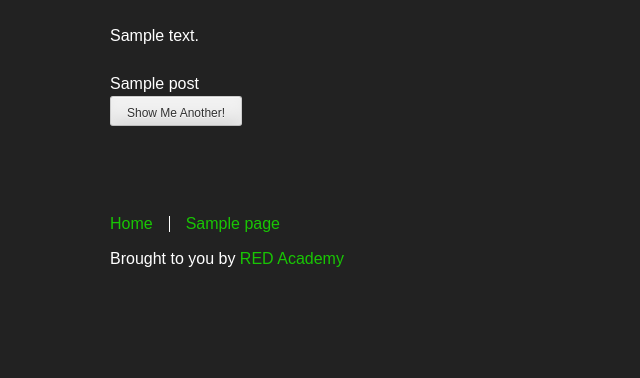
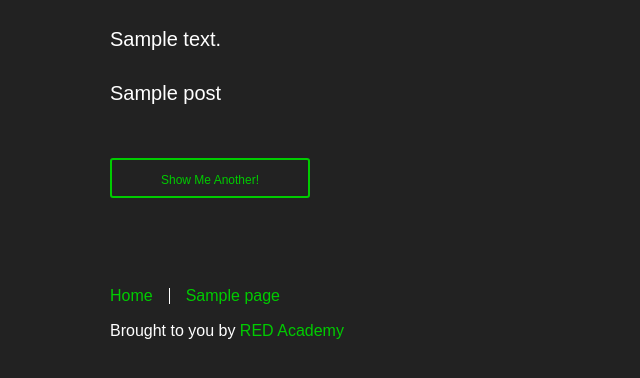
Before and after one commit to mirimar8/Quotes-on-Dev, a WordPress theme: the page made by themes/Quotes-on-Dev-theme/home.php in a window 1280 px wide. Shown: the part 97-475 px from the top of the page, without its empty margins (0-640 px from the left). Run offline with PHP 8.4 and a stand-in for WordPress, Linux system fonts and the light colour scheme; the site name, menu and one post (Sample post) are stand-ins, and other content is empty; style sheets or scripts are compiled from the project's sources.

Commit message:
style some of the home page elements, and fix the success/failure messages in the submit page, cache variables.

```diff
--- a/themes/Quotes-on-Dev-theme/home.php
+++ b/themes/Quotes-on-Dev-theme/home.php
@@ -22,9 +22,15 @@ get_header(); ?>
 			<?php $query = new WP_Query( $args ); ?>
 			<?php if ( $query->have_posts() ) : ?>
 				<?php while ( $query->have_posts() ) : $query->the_post(); ?>
+			<div class="entry-content">
+				<?php the_content('<div class="quote-para"></div>'); ?>
+			</div>
 
-				<?php the_content('<p class="quote-para"></p>'); ?>
-				<?php the_title('<p class="quote-author"></p>'); ?>
+			<div class="entry-meta">
+				<?php the_title('<div class="quote-author"></div>'); ?>
+				<span class="quote-source"></span>
+
+			</div>
 
 
 				<?php endwhile; ?>
--- a/themes/Quotes-on-Dev-theme/page-submit.php
+++ b/themes/Quotes-on-Dev-theme/page-submit.php
@@ -25,7 +25,6 @@ get_header(); ?>
 					<div class="quote-text">
 						<label for="quote">Quote</label>
 						<textarea id="quote" rows="2"></textarea>
-						<!-- <input id="quote" type="text" name="Quote"> -->
 					</div>
 					<div class="quote-source">
 						<label for="source of quote">Where did you find this quote? (e.g. book name)</label>
--- a/themes/Quotes-on-Dev-theme/sass/_page-templates.scss
+++ b/themes/Quotes-on-Dev-theme/sass/_page-templates.scss
@@ -11,6 +11,7 @@ body {
     background-color: $site-background-color;
     color: $font-color;
     font-weight: 100;
+    font-size: $font-size;
 
 }
 
@@ -24,6 +25,26 @@ body {
 
 h1, h2 {
     font-weight: 400;
+}
+
+
+.home-quotes {
+    font-size: 20px;
+
+}
+.new-quote-button {
+    height: 40px;
+    width: 200px;
+    box-shadow: none;
+    text-shadow: none;
+    margin-top: 50px;
+    background-color: transparent;
+    border: 2px solid $brand-link-color;
+    color: $brand-link-color;
+}
+.new-quote-button:hover {
+    box-shadow: none;
+    border-color: $brand-link-color-hover;
 }
 
 
@@ -71,11 +92,12 @@ h1, h2 {
     }
     .submit-quote-button:hover {
         box-shadow: none;
-        border-color: $brand-link-color;
+        border-color: $brand-link-color-hover;
     }
 
     input[value] {
         color: $brand-link-color;
         font-weight: 500;
+        font-size: 14px;
     }
 }
--- a/themes/Quotes-on-Dev-theme/sass/_variables.scss
+++ b/themes/Quotes-on-Dev-theme/sass/_variables.scss
@@ -1,7 +1,7 @@
 // Structure
 
 $base__space-unit: 1.5rem;
-
+$font-size: 16px;
 
 $tablet-width: 620px;
 $desktop-width: 1080px;
@@ -11,7 +11,7 @@ $site-background-color: #222222;
 $font-color: #ffffff;
 $color__background-body: #fff;
 $color__text-main: #404040;
-$brand-link-color: #19C604;
+$brand-link-color: #00cc00;
 $brand-link-color-hover: rgb(27, 133, 23);
 
 $color__background-screen: #f1f1f1;
--- a/themes/Quotes-on-Dev-theme/style.css
+++ b/themes/Quotes-on-Dev-theme/style.css
@@ -412,10 +412,10 @@ textarea {
 --------------------------------------------------------------*/
 /* Links */
 a {
-  color: #19C604;
+  color: #00cc00;
   text-decoration: none; }
   a:visited {
-    color: #19C604; }
+    color: #00cc00; }
   a:hover, a:focus, a:active {
     color: #1b8517; }
   a:focus {
@@ -597,7 +597,8 @@ object {
 body {
   background-color: #222222;
   color: #ffffff;
-  font-weight: 100; }
+  font-weight: 100;
+  font-size: 16px; }
 
 .container {
   margin: 0 auto;
@@ -607,6 +608,25 @@ body {
 
 h1, h2 {
   font-weight: 400; }
+
+.home-quotes {
+  font-size: 20px; }
+
+.new-quote-button {
+  height: 40px;
+  width: 200px;
+  -webkit-box-shadow: none;
+          box-shadow: none;
+  text-shadow: none;
+  margin-top: 50px;
+  background-color: transparent;
+  border: 2px solid #00cc00;
+  color: #00cc00; }
+
+.new-quote-button:hover {
+  -webkit-box-shadow: none;
+          box-shadow: none;
+  border-color: #1b8517; }
 
 .archives-links {
   display: -webkit-box;
@@ -638,7 +658,7 @@ h1, h2 {
   margin-top: 10px;
   width: 60%;
   background-color: transparent;
-  border: 2px solid #19C604;
+  border: 2px solid #00cc00;
   color: #ffffff; }
 
 .quote-submission-form input:focus {
@@ -659,11 +679,12 @@ h1, h2 {
 .quote-submission-form .submit-quote-button:hover {
   -webkit-box-shadow: none;
           box-shadow: none;
-  border-color: #19C604; }
+  border-color: #1b8517; }
 
 .quote-submission-form input[value] {
-  color: #19C604;
-  font-weight: 500; }
+  color: #00cc00;
+  font-weight: 500;
+  font-size: 14px; }
 
 .site-branding img {
   height: 50px;
```
Also changed, not shown: themes/Quotes-on-Dev-theme/build/js/new-quote.min.js (+1 -1 lines), themes/Quotes-on-Dev-theme/js/new-quote.js (+23 -12 lines), themes/Quotes-on-Dev-theme/build/css/style.min.css, 1 other file.
